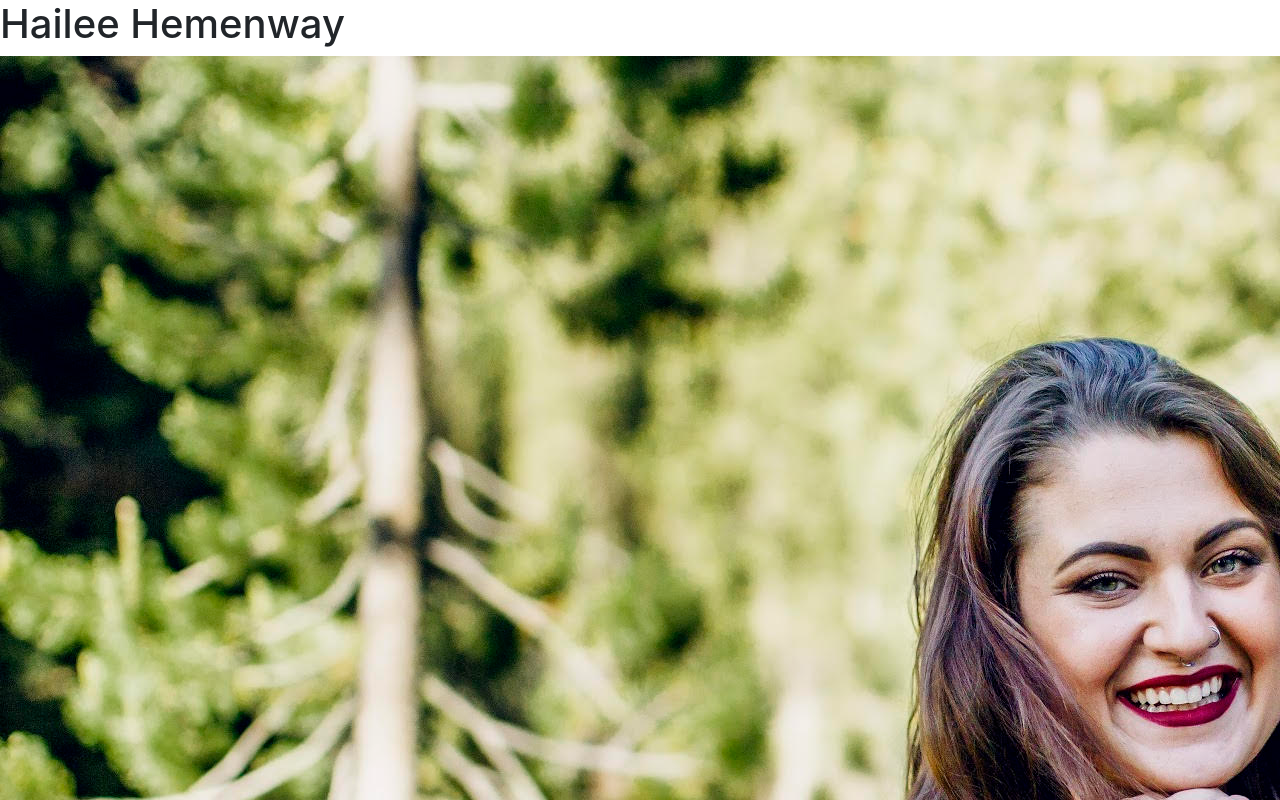
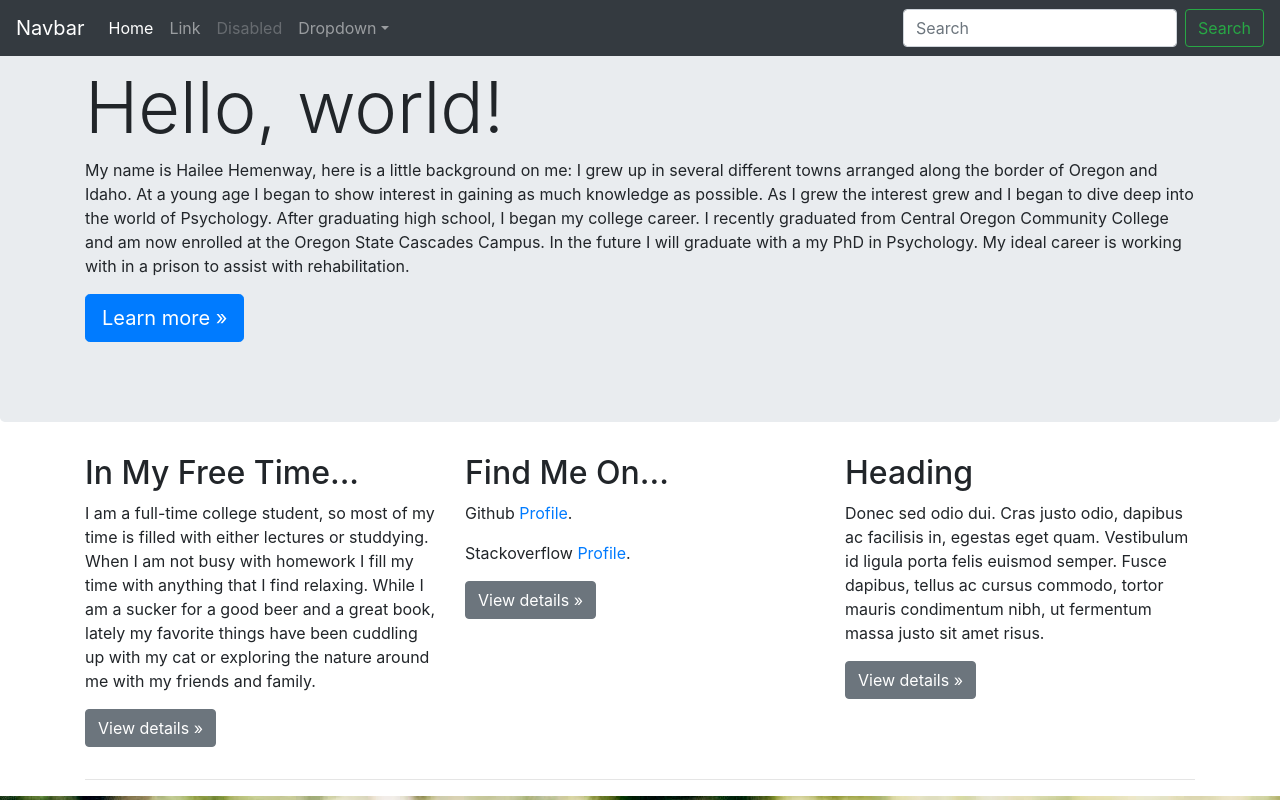
Before and after one commit to haileehemenway/haileehemenway.github.io, a plain HTML site: page index.html in a window 1280 px wide. Shown: the top 800 px of the page. Drawn offline with nearby package versions, Linux system fonts and the light colour scheme.

Commit message:
Jumbotron link and small content edits

```diff
--- a/index.html
+++ b/index.html
@@ -1,35 +1,100 @@
-<!DOCTYPE html>
+<!doctype html>
 <html lang="en">
   <head>
     <meta charset="utf-8">
+    <meta name="viewport" content="width=device-width, initial-scale=1, shrink-to-fit=no">
+    <meta name="description" content="">
+	<meta name="author" content="">
+
 	<title>YOUR TITLE</title>
+
+	    <!-- Bootstrap core CSS -->
 		<link rel="stylesheet" href="https://stackpath.bootstrapcdn.com/bootstrap/4.1.3/css/bootstrap.min.css" integrity="sha384-MCw98/SFnGE8fJT3GXwEOngsV7Zt27NXFoaoApmYm81iuXoPkFOJwJ8ERdknLPMO" crossorigin="anonymous">
-	<link rel="stylesheet"type="text/css"href="main.css">
+		<!-- Custom styles for this template -->
+		<link href="main.css" rel="stylesheet">
 
 </head>
 
-<body id="home">
+<body>
 
-<h1> Hailee Hemenway </h1>
+		<nav class="navbar navbar-expand-md navbar-dark fixed-top bg-dark">
+				<a class="navbar-brand" href="#">Navbar</a>
+				<button class="navbar-toggler" type="button" data-toggle="collapse" data-target="#navbarsExampleDefault" aria-controls="navbarsExampleDefault" aria-expanded="false" aria-label="Toggle navigation">
+				  <span class="navbar-toggler-icon"></span>
+				</button>
 
-<img id="me" src="./hailee.jpg">
+				<div class="collapse navbar-collapse" id="navbarsExampleDefault">
+				  <ul class="navbar-nav mr-auto">
+					<li class="nav-item active">
+					  <a class="nav-link" href="#">Home <span class="sr-only">(current)</span></a>
+					</li>
+					<li class="nav-item">
+					  <a class="nav-link" href="#">Link</a>
+					</li>
+					<li class="nav-item">
+					  <a class="nav-link disabled" href="#">Disabled</a>
+					</li>
+					<li class="nav-item dropdown">
+					  <a class="nav-link dropdown-toggle" href="http://example.com" id="dropdown01" data-toggle="dropdown" aria-haspopup="true" aria-expanded="false">Dropdown</a>
+					  <div class="dropdown-menu" aria-labelledby="dropdown01">
+						<a class="dropdown-item" href="#">Action</a>
+						<a class="dropdown-item" href="#">Another action</a>
+						<a class="dropdown-item" href="#">Something else here</a>
+					  </div>
+					</li>
+				  </ul>
+				  <form class="form-inline my-2 my-lg-0">
+					<input class="form-control mr-sm-2" type="text" placeholder="Search" aria-label="Search">
+					<button class="btn btn-outline-success my-2 my-sm-0" type="submit">Search</button>
+				  </form>
+				</div>
+			  </nav>
+			  <main role="main">
 
-<h2> Background: </h2>
-
-<p> I grew up in several different towns arranged along the border of Oregon and Idaho.
+					<!-- Main jumbotron for a primary marketing message or call to action -->
+					<div class="jumbotron">
+					  <div class="container">
+						<h1 class="display-3">Hello, world!</h1>
+						<p>My name is Hailee Hemenway, here is a little background on me: I grew up in several different towns arranged along the border of Oregon and Idaho.
 								At a young age I began to show interest in gaining as much knowledge as possible.
 								As I grew the interest grew and I began to dive deep into the world of Psychology.
 								After graduating high school, I began my college career.
 								I recently graduated from Central Oregon Community College and am now enrolled at the Oregon State Cascades Campus.
 								In the future I will graduate with a my PhD in Psychology.
- My ideal career is working with in a prison to assist with rehabilitation.
+								My ideal career is working with in a prison to assist with rehabilitation.</p>
+						<p><a class="btn btn-primary btn-lg" href="#" role="button">Learn more &raquo;</a></p>
+					  </div>
+					</div>
 
-</p>
-<h2><strong> Find me on:</strong></h2>
-
+					<div class="container">
+					  <!-- Example row of columns -->
+					  <div class="row">
+						<div class="col-md-4">
+						  <h2>In My Free Time...</h2>
+						  <p> I am a full-time college student, so most of my time is filled with either lectures or studdying.
+								When I am not busy with homework I fill my time with anything that I find relaxing.
+								While I am a sucker for a good beer and a great book, lately my favorite things have been cuddling up with my cat or exploring the nature around me with my friends and family.</p>
+						  <p><a class="btn btn-secondary" href="#" role="button">View details &raquo;</a></p>
+						</div>
+						<div class="col-md-4">
+						  <h2>Find Me On...</h2>
 						  <p>Github<a href="https://github.com/haileehemenway"> Profile</a>.</p>
 
 						  <p>Stackoverflow<a href="https://stackoverflow.com/users/10425991/hailee-jo-hemenway"> Profile</a>.</p>
+						  <p><a class="btn btn-secondary" href="#" role="button">View details &raquo;</a></p>
+						</div>
+						<div class="col-md-4">
+						  <h2>Heading</h2>
+						  <p>Donec sed odio dui. Cras justo odio, dapibus ac facilisis in, egestas eget quam. Vestibulum id ligula porta felis euismod semper. Fusce dapibus, tellus ac cursus commodo, tortor mauris condimentum nibh, ut fermentum massa justo sit amet risus.</p>
+						  <p><a class="btn btn-secondary" href="#" role="button">View details &raquo;</a></p>
+						</div>
+					  </div>
+
+					  <hr>
+
+					</div> <!-- /container -->
+
+<img id="me" src="./hailee.jpg">
 
 <img id="float" src="./float.jpg">
 
@@ -39,26 +104,17 @@
 
 <h2> In My Free Time:</h2>
 
-<p style: float: right;>I am a full-time college student, so most of my time is filled with either lectures or studdying.
-    When I am not busy with homework I fill my time with anything that I find relaxing.
-    While I am a sucker for a good beer and a great book, lately my favorite things have been cuddling up with my cat or exploring the nature around me with my friends and family.
-</p>
+</main>
 
-    <!DOCTYPE html>
-<html>
-<head>
-    <meta charset="utf-8" />
-    <meta http-equiv="X-UA-Compatible" content="IE=edge">
-    <title></title>
-    <meta name="viewport" content="width=device-width, initial-scale=1">
-    <link rel="stylesheet" type="text/css" media="screen" href="main.css" />
-    <script src="main.js"></script>
-</head>
-<body>
+<footer class="container">
+  <p>&copy; Company 2017-2018</p>
+</footer>
 
+<!-- Bootstrap core JavaScript
+================================================== -->
+<!-- Placed at the end of the document so the pages load faster -->
+<script src="https://code.jquery.com/jquery-3.3.1.slim.min.js" integrity="sha384-q8i/X+965DzO0rT7abK41JStQIAqVgRVzpbzo5smXKp4YfRvH+8abtTE1Pi6jizo" crossorigin="anonymous"></script>
+<script src="https://cdnjs.cloudflare.com/ajax/libs/popper.js/1.14.3/umd/popper.min.js" integrity="sha384-ZMP7rVo3mIykV+2+9J3UJ46jBk0WLaUAdn689aCwoqbBJiSnjAK/l8WvCWPIPm49" crossorigin="anonymous"></script>
+<script src="https://stackpath.bootstrapcdn.com/bootstrap/4.1.3/js/bootstrap.min.js" integrity="sha384-ChfqqxuZUCnJSK3+MXmPNIyE6ZbWh2IMqE241rYiqJxyMiZ6OW/JmZQ5stwEULTy" crossorigin="anonymous"></script>
 </body>
 </html>
-</p>
-
-</body>
-</html>
```
Lines whose indentation alone changed are shown as unchanged.
